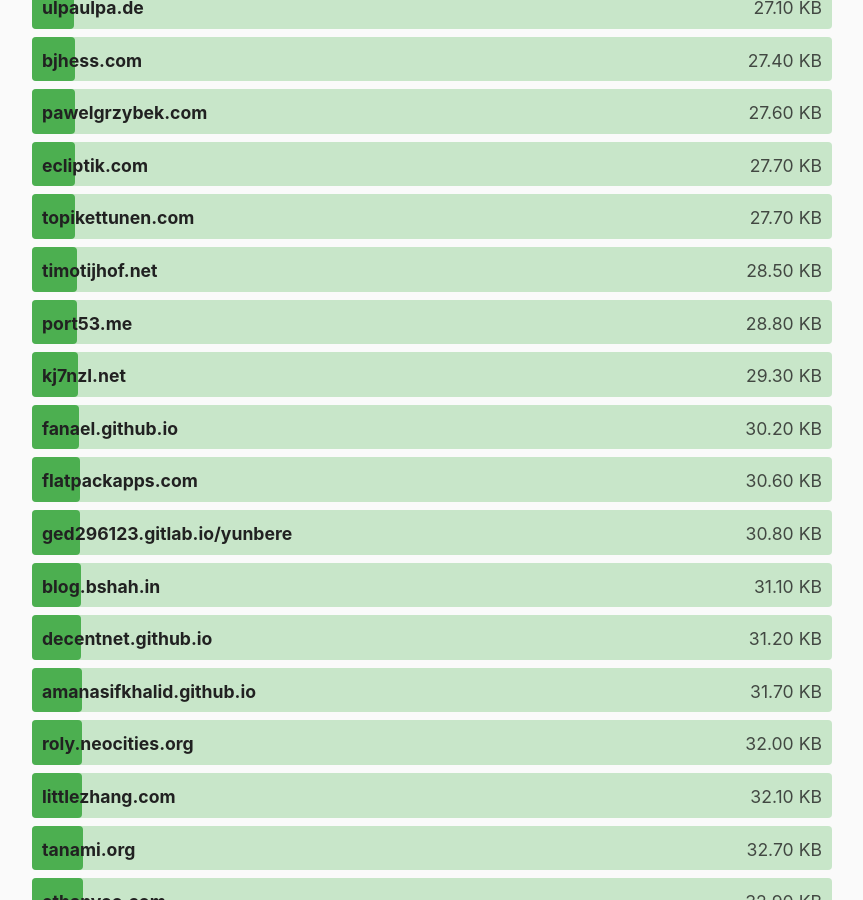
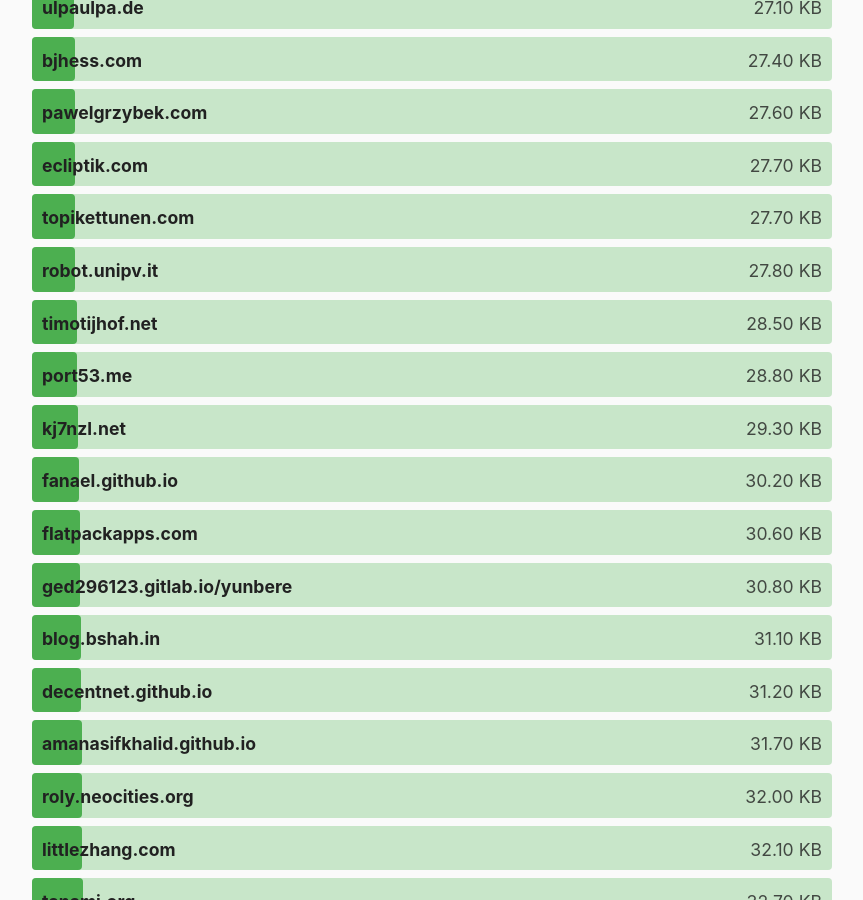
Before and after one commit to kevquirk/512kb.club, a Jekyll site: the page built from index.md, in a window 1280 px wide and 900 px high, scrolled down 7742 px. Shown: the whole window, without its empty margins (208-1071 px from the left). Built offline with Jekyll 4.4.1, drawn with Linux system fonts in a browser that asks for light colours.

Commit message:
Added robot.unipv.it/toolleeo/

```diff
--- a/_data/sites.yml
+++ b/_data/sites.yml
@@ -1483,6 +1483,11 @@
   size: 370
   last_checked: 2021-12-06
 
+- domain: robot.unipv.it
+  url: https://robot.unipv.it/toolleeo/
+  size: 27.8
+  last_checked: 2022-02-04
+
 - domain: roelbazuin.nl
   url: https://roelbazuin.nl/
   size: 407
```
